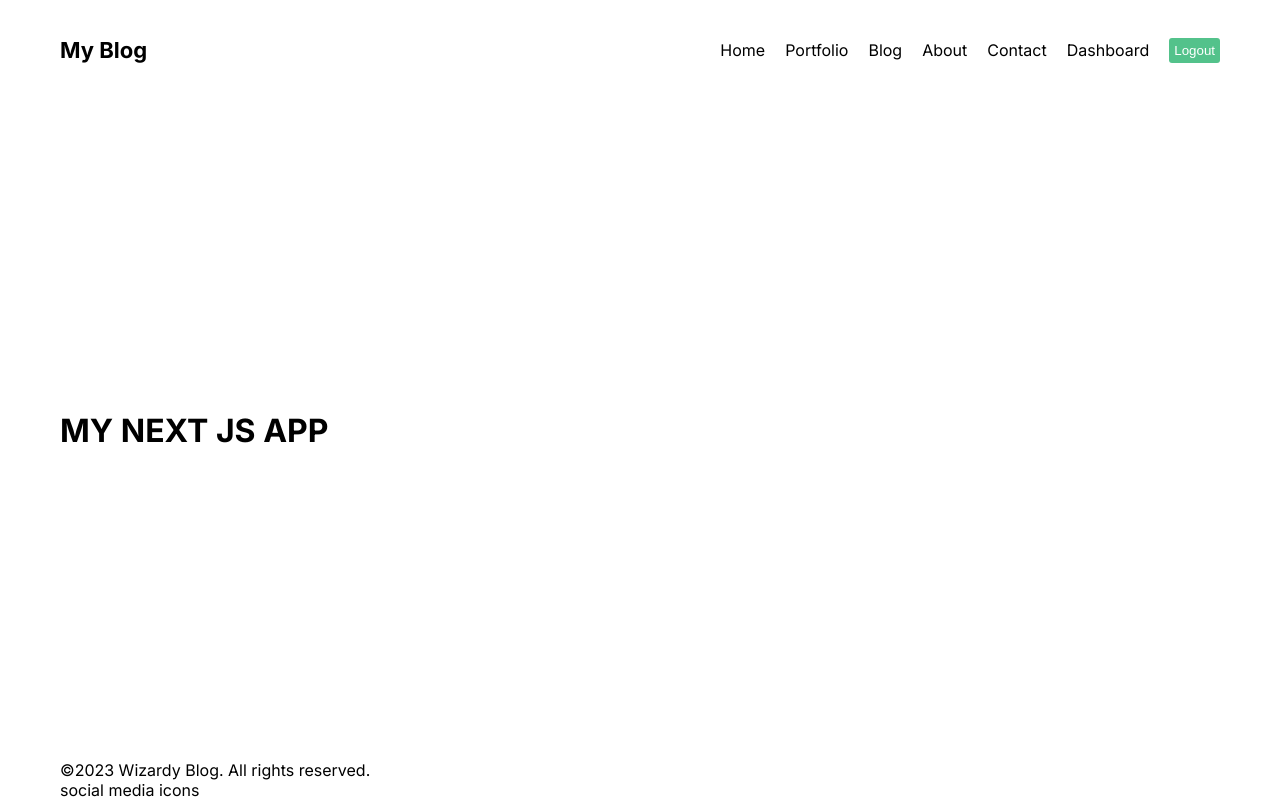
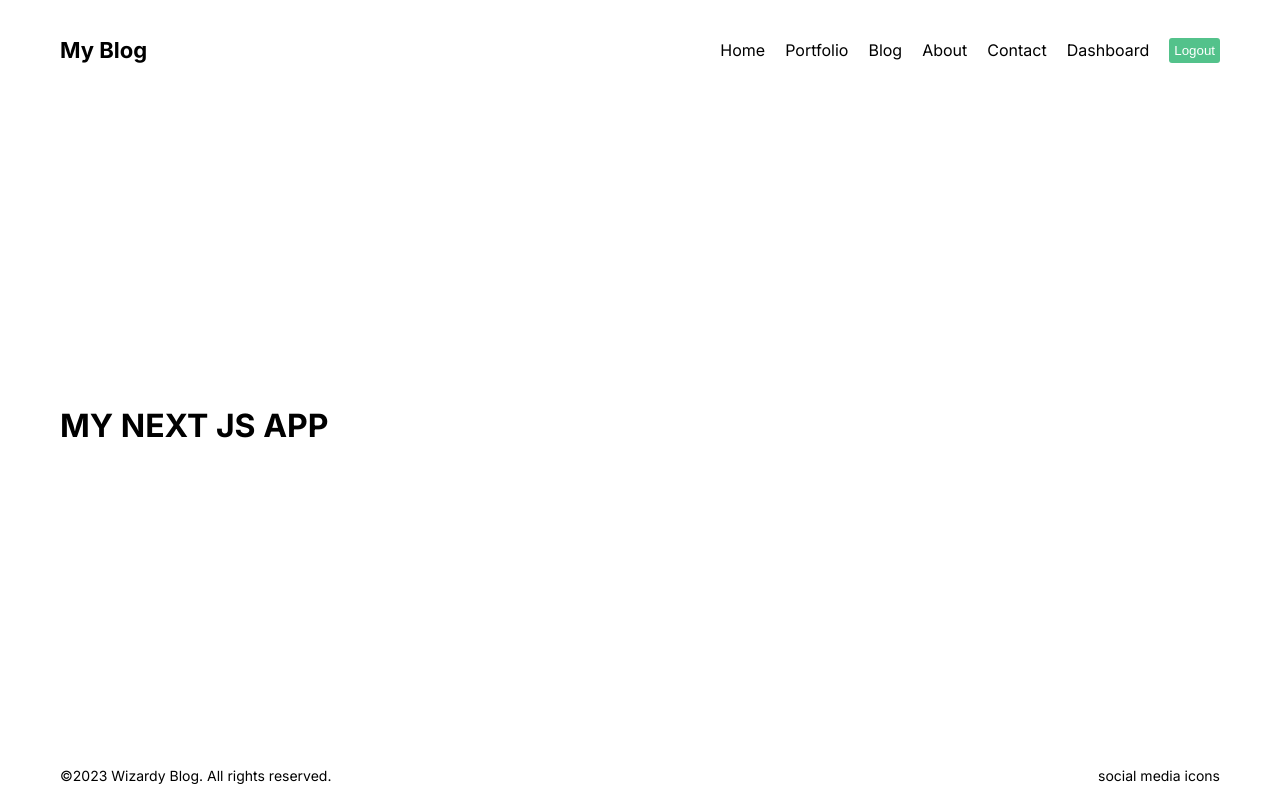
Before and after one commit to ElazzouziHassan/NEXTJS-BLOG-APP, a Next.js app: page / in a window 1280 px wide. Built offline with nearby package versions, Linux system fonts and the light colour scheme.

Commit message:
updates on footer

```diff
--- a/src/components/footer/Footer.jsx
+++ b/src/components/footer/Footer.jsx
@@ -1,12 +1,13 @@
 import React from 'react'
+import styles from "./footer.module.css";
 
 function Footer() {
   return (
-    <div >
+    <div className={styles.container}>
       <div>
         ©2023 Wizardy Blog. All rights reserved.
       </div>
-      <div>
+      <div className={styles.social}>
         <span>social media icons</span>
       </div>
   </div>
--- /dev/null
+++ b/src/components/footer/footer.module.css
@@ -0,0 +1,18 @@
+.container {
+  height: 50px;
+  font-size: 14px;
+  display: flex;
+  align-items: center;
+  justify-content: space-between;
+}
+
+.social {
+  display: flex;
+  align-items: center;
+  gap: 10px;
+}
+
+.icon {
+  opacity: 0.6;
+  cursor: pointer;
+}
```
